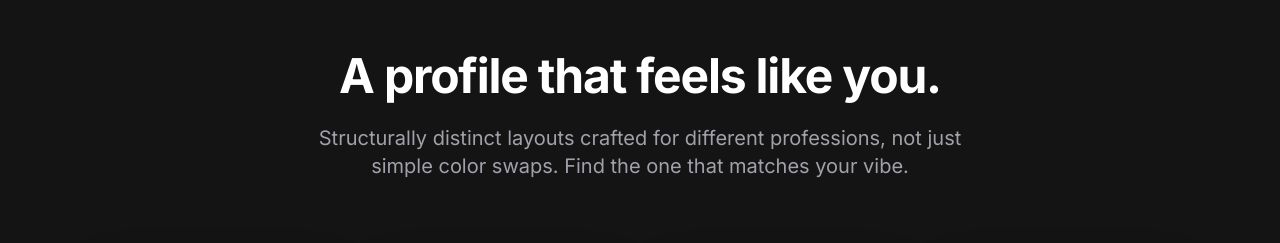
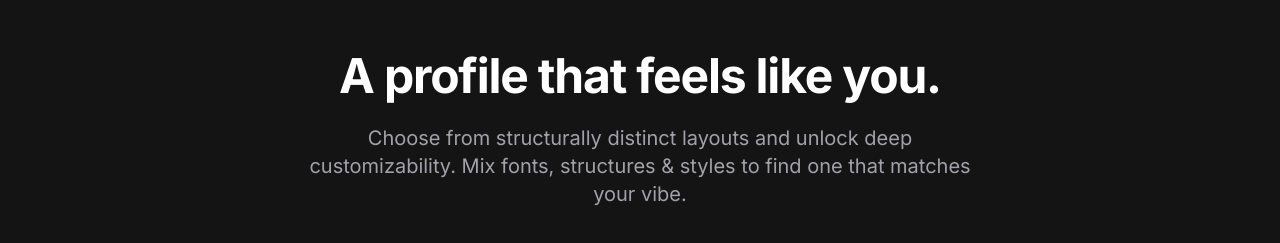
Before and after one commit to youemayare/tayz-landing-page, a Next.js app: page / in a window 1280 px wide. Shown: the part 2100-2343 px from the top of the page. Built offline with nearby package versions, Linux system fonts and the light colour scheme; grey boxes are pictures that could not be loaded.

Commit message:
copy: update styles section to focus on deep customizability and layouts rather than professions

```diff
--- a/src/app/page.tsx
+++ b/src/app/page.tsx
@@ -268,7 +268,7 @@ function StoryboardStyles() {
           </FadeIn>
           <FadeIn delay={0.1}>
             <p className="text-xl text-muted max-w-2xl mx-auto">
-              Structurally distinct layouts crafted for different professions, not just simple color swaps. Find the one that matches your vibe.
+              Choose from structurally distinct layouts and unlock deep customizability. Mix fonts, structures & styles to find one that matches your vibe.
             </p>
           </FadeIn>
         </div>
```
